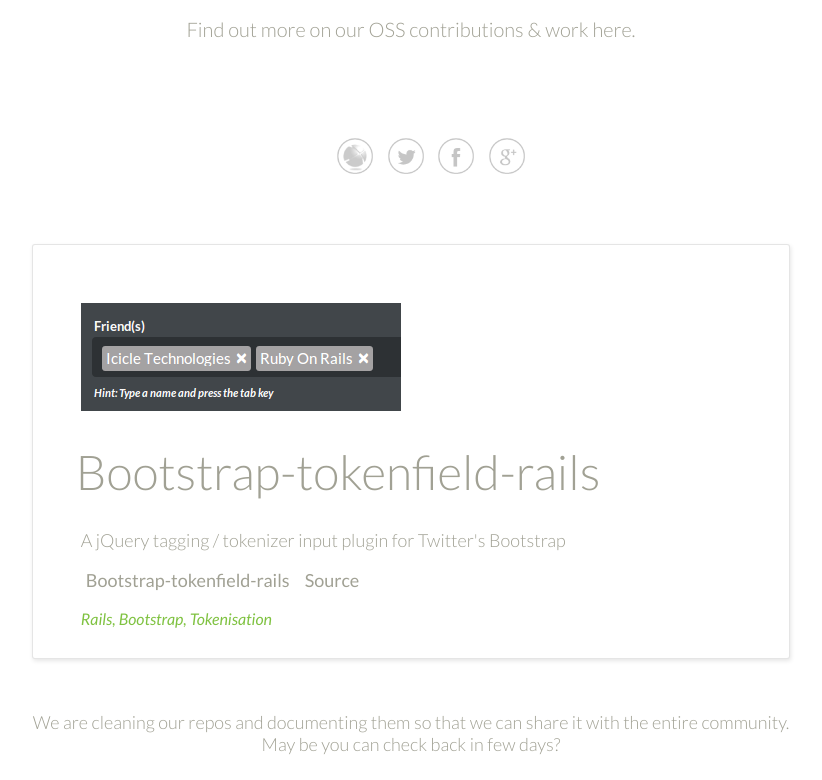
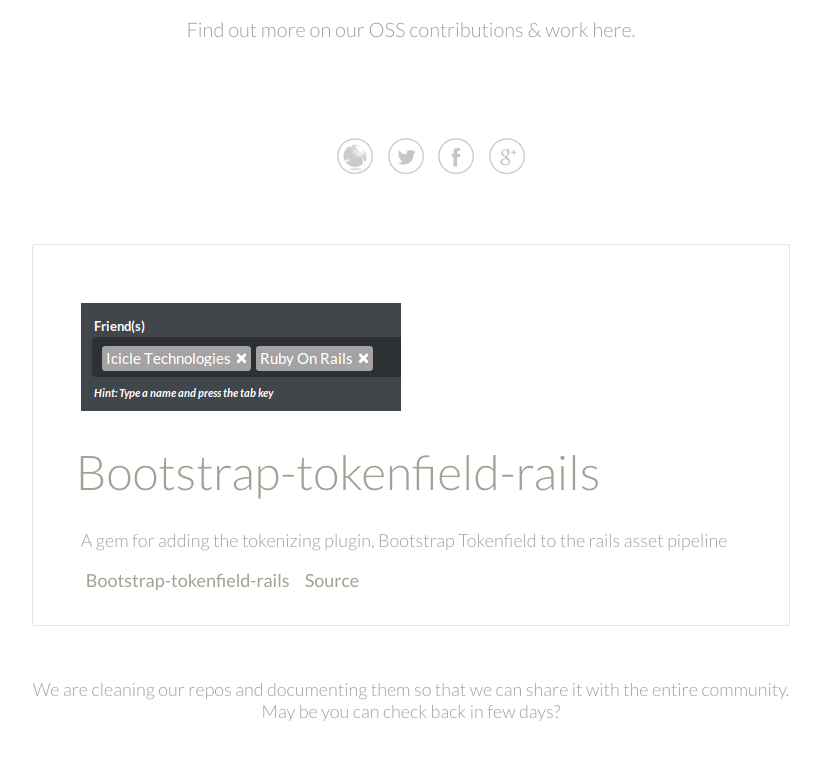
Before and after one commit to icicletech/icicletech.github.io, a plain HTML site: page index.html in a window 1280 px wide. Shown: the part 450-1230 px from the top of the page, without its empty margins (229-1051 px from the left). After the commit the page ends 1197 px from the top, so only its background shows below. Drawn offline with nearby package versions, Linux system fonts and the light colour scheme; some icons are missing.

Commit message:
Updated links, description, shadow

```diff
--- a/index.html
+++ b/index.html
@@ -66,9 +66,9 @@
                 </div>
                 <div class="span8">
                   <h1>Bootstrap-tokenfield-rails</h1>
-                  <h3>A jQuery tagging / tokenizer input plugin for Twitter's Bootstrap</h3>
-                  <h3><a href=""><i class="icon-home"></i>Bootstrap-tokenfield-rails</a><a href="https://github.com/icicletech/bootstrap-tokenfield-rails" target="_blank"><i class="icon-github" rel="nofollow"></i>Source</a></h3>
-                  <h2>Rails, Bootstrap, Tokenisation</h2>
+                  <h3>A gem for adding the tokenizing plugin, Bootstrap Tokenfield to the rails asset pipeline</h3>
+                  <h3><a href="http://www.icicletech.com/open-source-software/bootstrap-tokenfield-rails" target="_blank"><i class="icon-home"></i>Bootstrap-tokenfield-rails</a><a href="https://github.com/icicletech/bootstrap-tokenfield-rails" target="_blank"><i class="icon-github" rel="nofollow"></i>Source</a></h3>
+                  <!-- <h2>Rails, Bootstrap, Tokenisation</h2> -->
                 </div>
               </div>
             </article>
--- a/stylesheets/styles.less
+++ b/stylesheets/styles.less
@@ -253,7 +253,7 @@ a {
         margin-bottom: 2em;
         padding: 1.5em 2em 1em 3em;
         border: 1px solid rgba(0, 0, 0, 0.1);
-        box-shadow: 1px 2px 4px rgba(0,0,0,0.1);
+        // box-shadow: 1px 2px 4px rgba(0,0,0,0.1);
         background: white;
         border-radius: 3px;
         .img-circle {
```
Also changed, not shown: stylesheets/styles.css.
